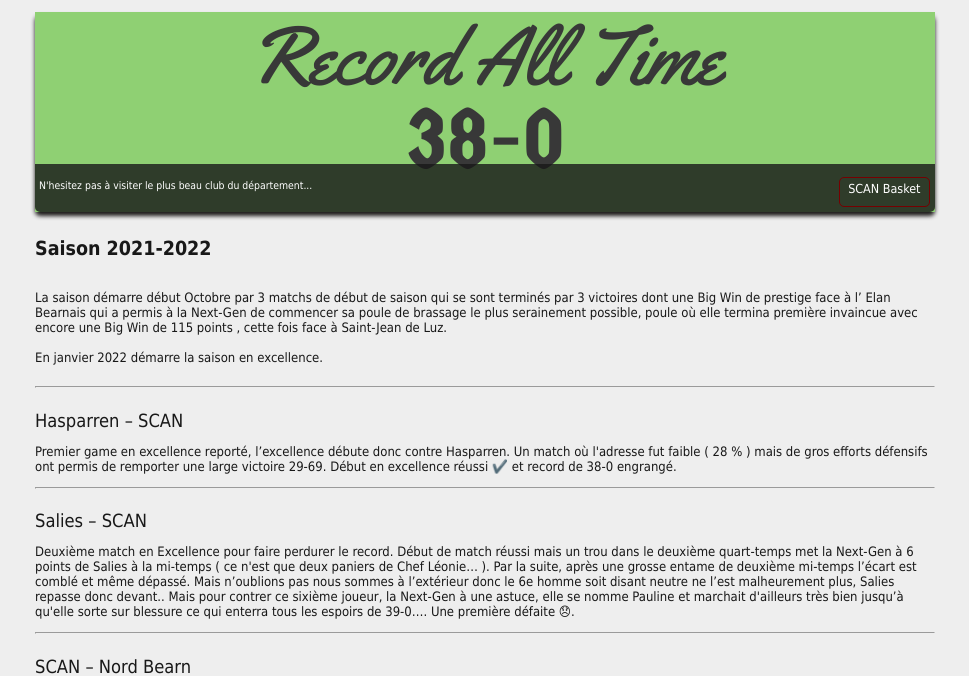
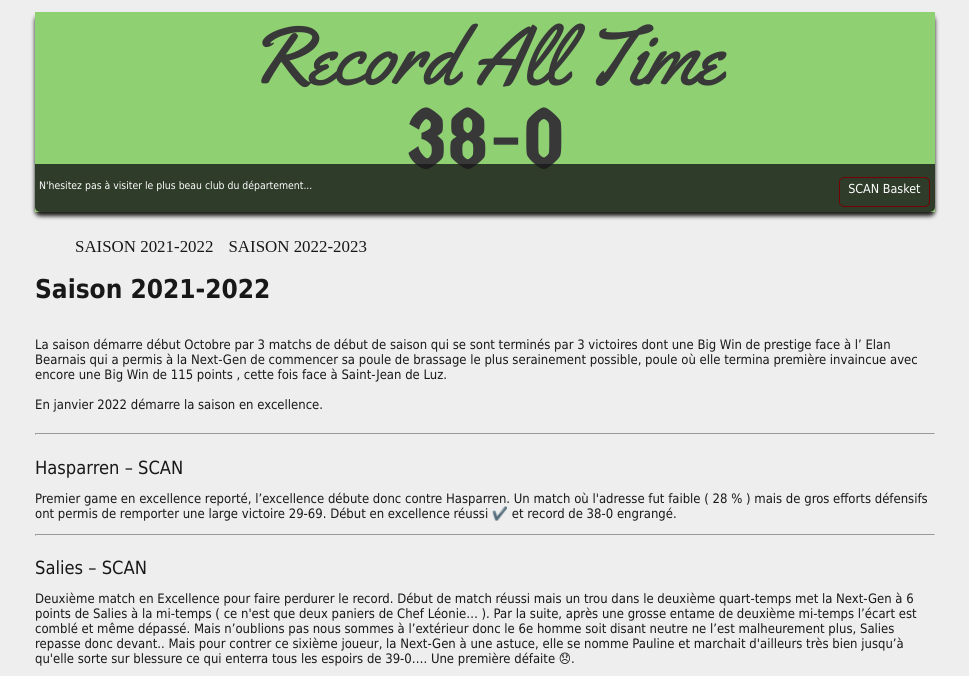
Before and after one commit to scanbasketng/SCANNEXTGEN, a plain HTML site: page newé.html in a window 1280 px wide. Shown: the part 120-796 px from the top of the page, without its empty margins (155-1124 px from the left). Drawn offline with Linux system fonts and the light colour scheme; a web font is replaced by a local one.

Commit message:
Update newé.html

```diff
--- a/newé.html
+++ b/newé.html
@@ -22,7 +22,7 @@
                 <nav>
                     <ul>
                             <li><a href="index.html">Accueil</a></li>
-                        <li><a href="new 3.html">Effectif</a></li>
+                        <li><a href="new3.html">Effectif</a></li>
                         <li><a href="newé.html">Historique de l’équipe</a></li>
                         <li><a href="new.html">Record d’équipe</a></li>
                     </ul>
@@ -38,8 +38,18 @@
                 </div>
             </div>
 
-              <div id="jaja"  <h1> <b> Saison 2021-2022 </b> </h1> </div>
-				<br>	<br>
+				 <nav>
+                    <ul>
+                        <li><a href="#jajax">SAISON 2021-2022</a></li>
+                        <li><a href="#">SAISON 2022-2023</a></li>
+
+
+
+					</ul>
+                </nav>
+
+              <div id="jajax" > <h1> <b> Saison 2021-2022 </b> </h1> </div>
+				<br>
 				La saison démarre début Octobre par 3 matchs de début de saison qui se sont terminés par 3 victoires dont une Big Win de prestige face à l’ Elan Bearnais qui a permis à la Next-Gen de commencer sa poule de brassage le plus serainement possible, poule où elle termina première invaincue avec encore une Big Win de 115 points , cette fois face à Saint-Jean de Luz.
 				<br> <br>
 				En janvier 2022 démarre la saison en excellence. <br> <br> <HR> <br>
```
